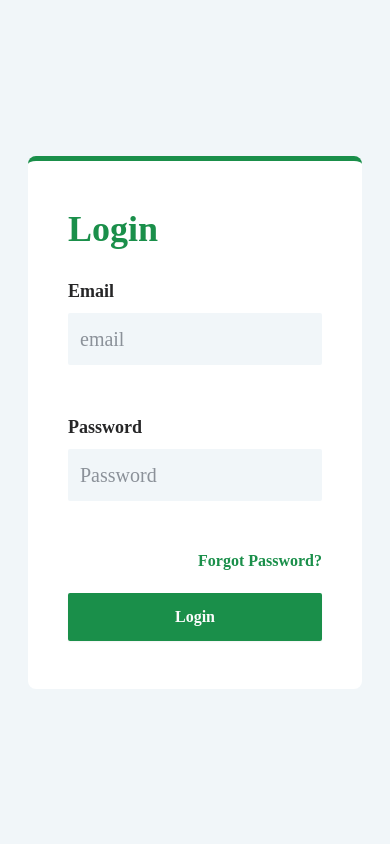
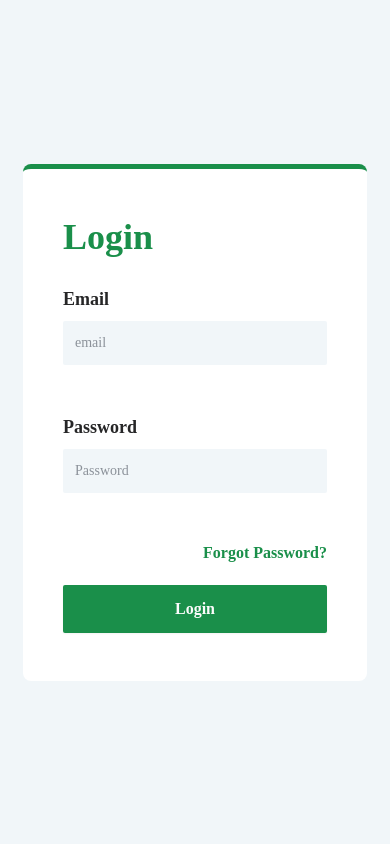
Before and after one commit to Yahckman1112/Itmaam-hajj, a React (Vite) app: page /admin in a window 390 px wide. Shown: the top 844 px of the page. Built offline with nearby package versions, Linux system fonts and the light colour scheme.

Commit message:
login responsive

```diff
--- a/src/pages/admin/Admin.tsx
+++ b/src/pages/admin/Admin.tsx
@@ -4,7 +4,7 @@ import { LoginInput } from "./admin.style";
 function Admin() {
   return (
     <div
-      className="h-screen p-7  bg-[#F1F6F9] m-auto flex justify-center items-center"
+      className="h-screen p-5  bg-[#F1F6F9] m-auto flex justify-center items-center"
       //   style={{ backgroundImage: `url(${banner})` }}
     >
       <LoginContainer className="px-10 py-12 bg-white  border-x-0 border-y-0  max-w-[450px] font-[open-sans] rounded-lg border border-solid border-t-[5px] border-[#1A8F4A]">
--- a/src/pages/admin/admin.style.ts
+++ b/src/pages/admin/admin.style.ts
@@ -4,7 +4,7 @@ export const LoginContainer = styled.div``;
 
 export const LoginInput = styled.input.attrs({
   className:
-    " border-none outline-none w-full pl-3 py-3 md:py-3 bg-[#F1F6F9] mt-2 placeholder-[#8B9199] text-xl font-[open-sans]  text-sm font-normal  rounded-sm ",
+    " border-none outline-none w-full pl-3 py-3 md:py-3 bg-[#F1F6F9] mt-2 placeholder-[#8B9199] text-base md:text-xl font-[open-sans]  text-sm font-normal  rounded-sm ",
 })``;
 
 export const Label = styled.label.attrs({
```
